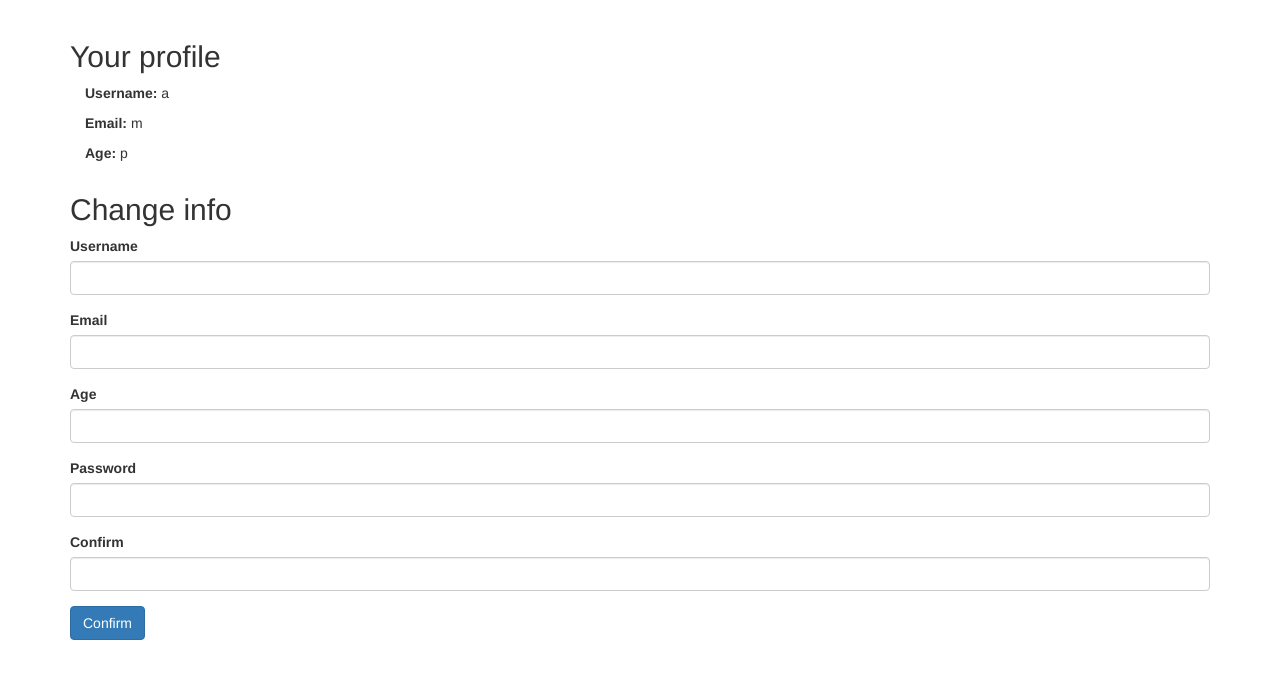
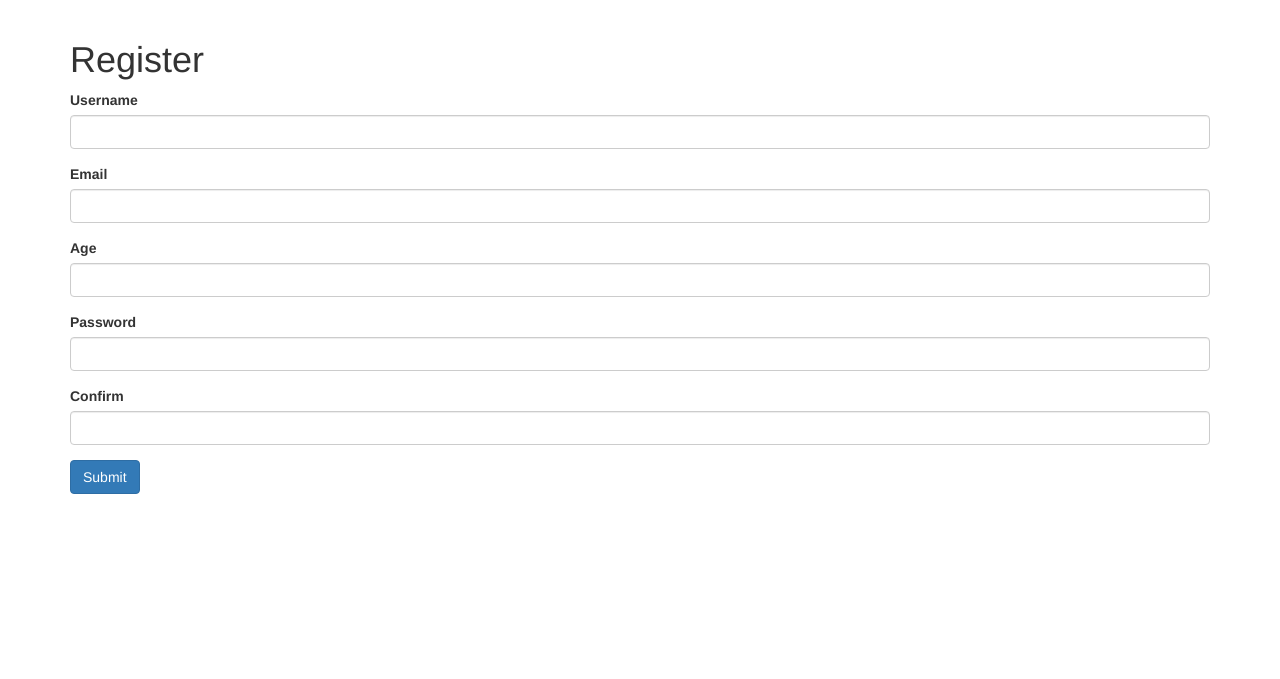
Before and after one commit to Naxaes/tweeter, a Flask app: template app/templates/register.html in a window 1280 px wide. Shown: the part 52-731 px from the top of the page. Run offline with Flask 2, Linux system fonts and the light colour scheme; the template is opened without the code that fills it: values that come from a table or form of the project are taken from there, others are empty; the visitor is signed in with stand-in values (Sample User, id 1); parts of the project's set-up code (start-up, migrations or seed data) failed here and were passed over; some libraries are stand-ins or nearby versions.

Commit message:
final final final commit

```diff
--- a/app/forms.py
+++ b/app/forms.py
@@ -22,6 +22,7 @@ TWEET_LENGTH_VALIDATOR  = validators.length(
         max=144,
         message='Tweet must be between %(min)s and %(max)s characters!'
     )
+
 
 class RegisterForm(Form):
     username = StringField(
--- a/app/templates/register.html
+++ b/app/templates/register.html
@@ -4,15 +4,7 @@
 
     {% from 'includes/_formhelpers.html' import render_field %}
 
-    <h2>Your profile</h2>
-    <div class="container">
-        <p><b>Username: </b>{{ session['user'][1] }}</p>
-        <p><b>Email:    </b>{{ session['user'][2] }}</p>
-        <p><b>Age:      </b>{{ session['user'][3] }}</p>
-    </div>
-
-
-    <h2>Change info</h2>
+    <h1>Register</h1>
     <form method="POST" action="">
         <div class="form-group">
             {{ render_field(form.username, class_="form-control") }}
@@ -30,7 +22,7 @@
             {{ render_field(form.confirm, class_="form-control") }}
         </div>
 
-        <p><input type="submit" class="btn btn-primary" value="Confirm"></p>
+        <p><input type="submit" class="btn btn-primary" value="Submit"></p>
     </form>
 
 {% endblock %}
--- a/app/tweeter.py
+++ b/app/tweeter.py
@@ -18,7 +18,7 @@ from flask import Flask, render_template, redirect, url_for, request, flash, ses
 # Project python packages
 # This import can be switched between 'database_exercise' and 'database' in order to test your implementation
 # against the expected implementation.
-from database_exercise import (
+from database import (
     get_newest_tweets, search_for_tweets, get_user, create_user, validate_login, save_tweet,
     validate_and_perform_user_changes, get_user_by_id, get_user_followers, get_followers_tweets, add_follower,
     remove_follower, remove_tweet
--- a/scripts/generate.py
+++ b/scripts/generate.py
@@ -3,8 +3,6 @@ import shutil
 from urllib   import request
 from datetime import datetime, timedelta
 from random   import random, randrange, randint, choice, choices
-
-from dateutil.relativedelta import relativedelta
 
 # Third-party python package.
 from passlib.hash import sha256_crypt
@@ -255,7 +253,7 @@ def tweets_data_file(filename, number_of_posters, max_tweet_length, words):
     with open(filename, 'w') as datafile:
 
         end_time   = datetime.now()
-        start_time = end_time - relativedelta(years=5)
+        start_time = end_time - timedelta(days=365*4)
 
         for poster_id in range(1, number_of_posters+1):
             number_of_tweets = randint(1, 10)
```
Also changed, not shown: app/templates/settings.html (+4 -3 lines).
